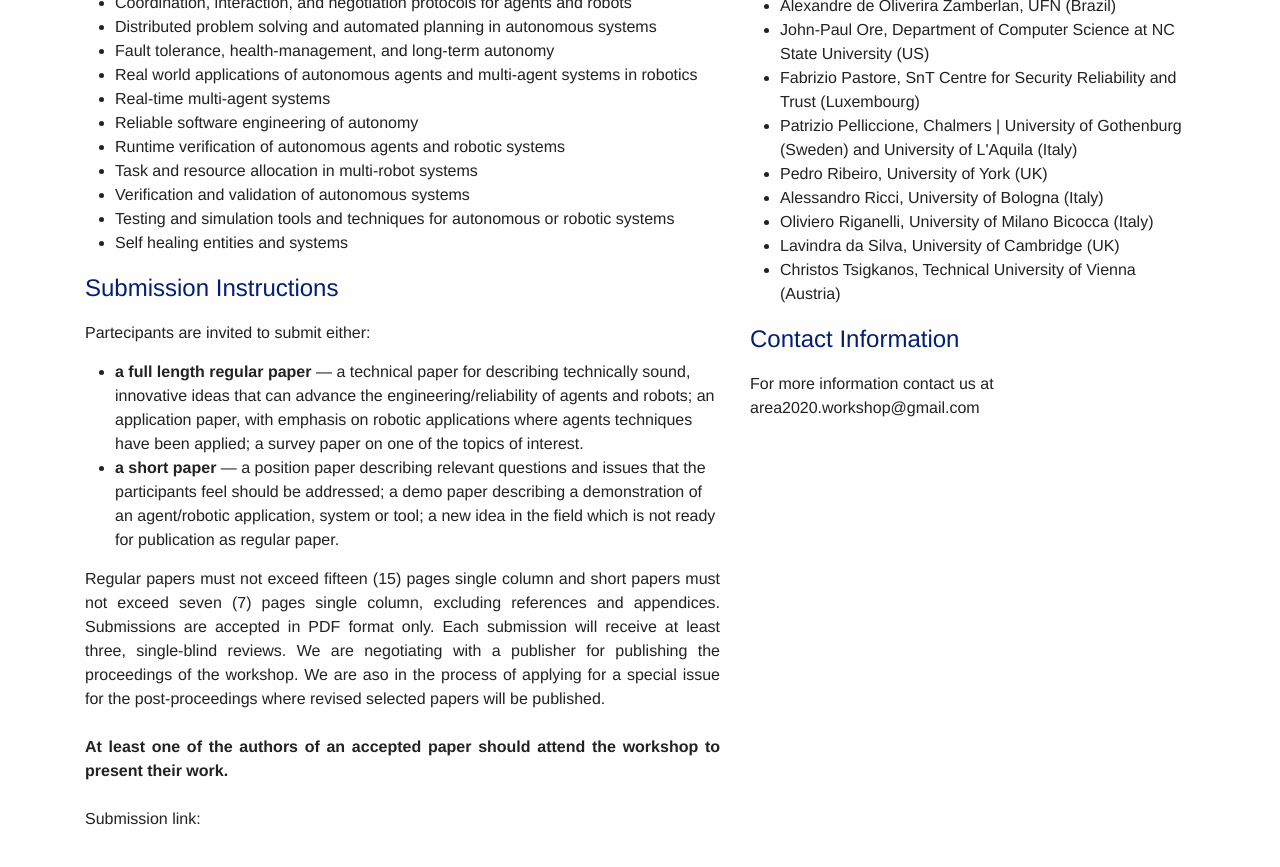
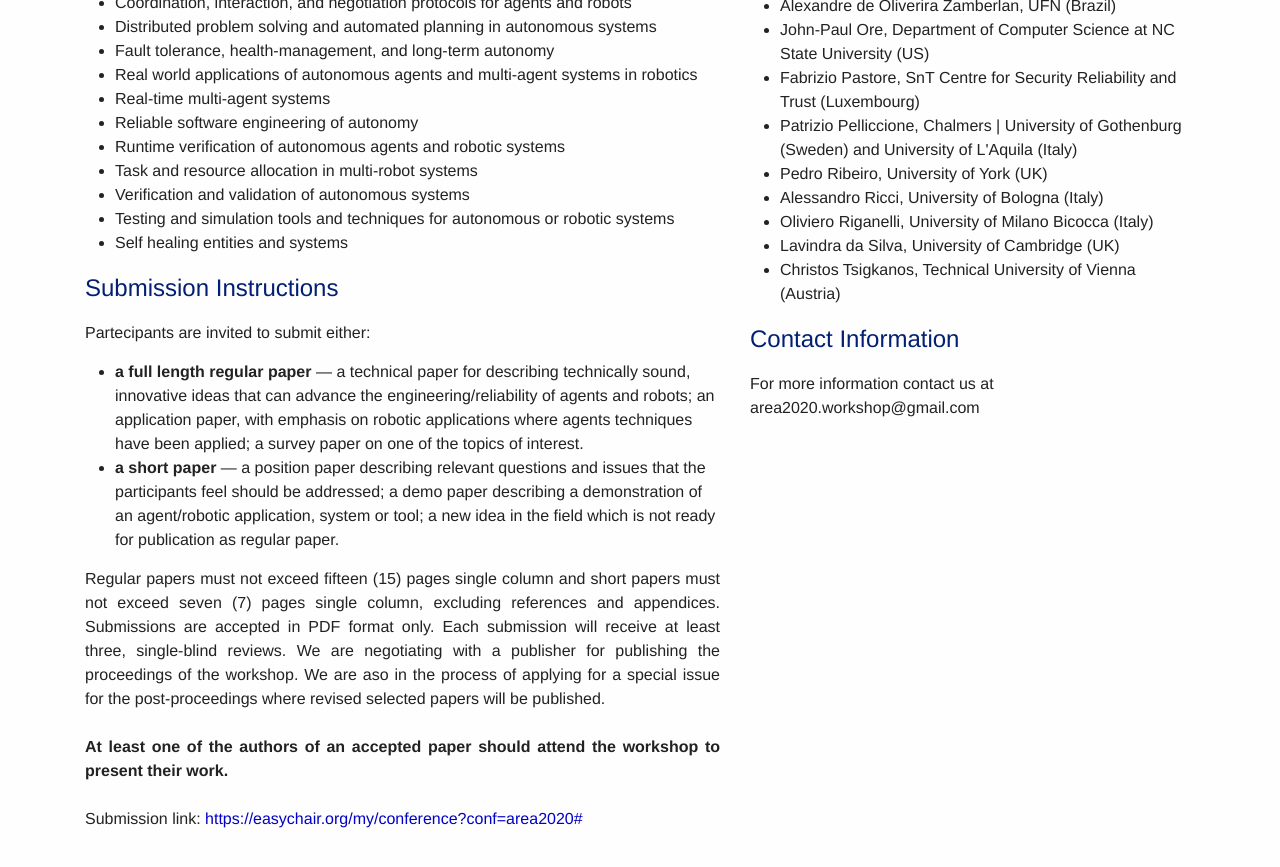
Before and after one commit to area2020/area2020.github.io, a Jekyll site: the page built from index.md, in a window 1280 px wide and 900 px high, scrolled down 1008 px. Shown: the top 867 px of the window. Built offline with Jekyll 4.4.1, drawn with Linux system fonts in a browser that asks for light colours; nearby versions of some CDN libraries; part of the change alters nothing that is shown.

Commit message:
Update index.md

```diff
--- a/index.md
+++ b/index.md
@@ -101,7 +101,7 @@ Submissions are accepted in PDF format only. Each submission will receive at lea
 <br><br>
 <b>At least one of the authors of an accepted paper should attend the workshop to present their work. </b>
 <br><br>
-Submission link: <a href="https://easychair.org/my/conference?conf=area2020#" />
+Submission link: <a href="https://easychair.org/my/conference?conf=area2020#">https://easychair.org/my/conference?conf=area2020#</a>
 </p>
 
 </div>
```
